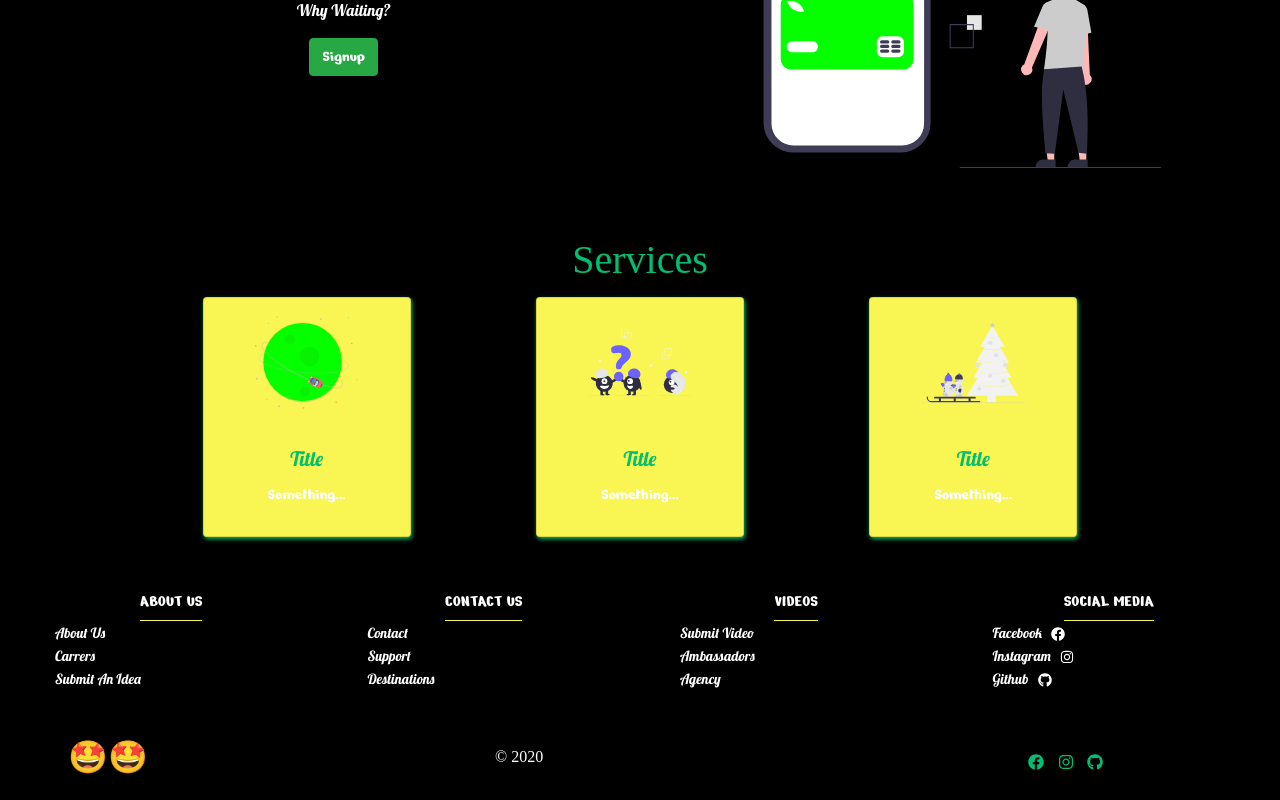
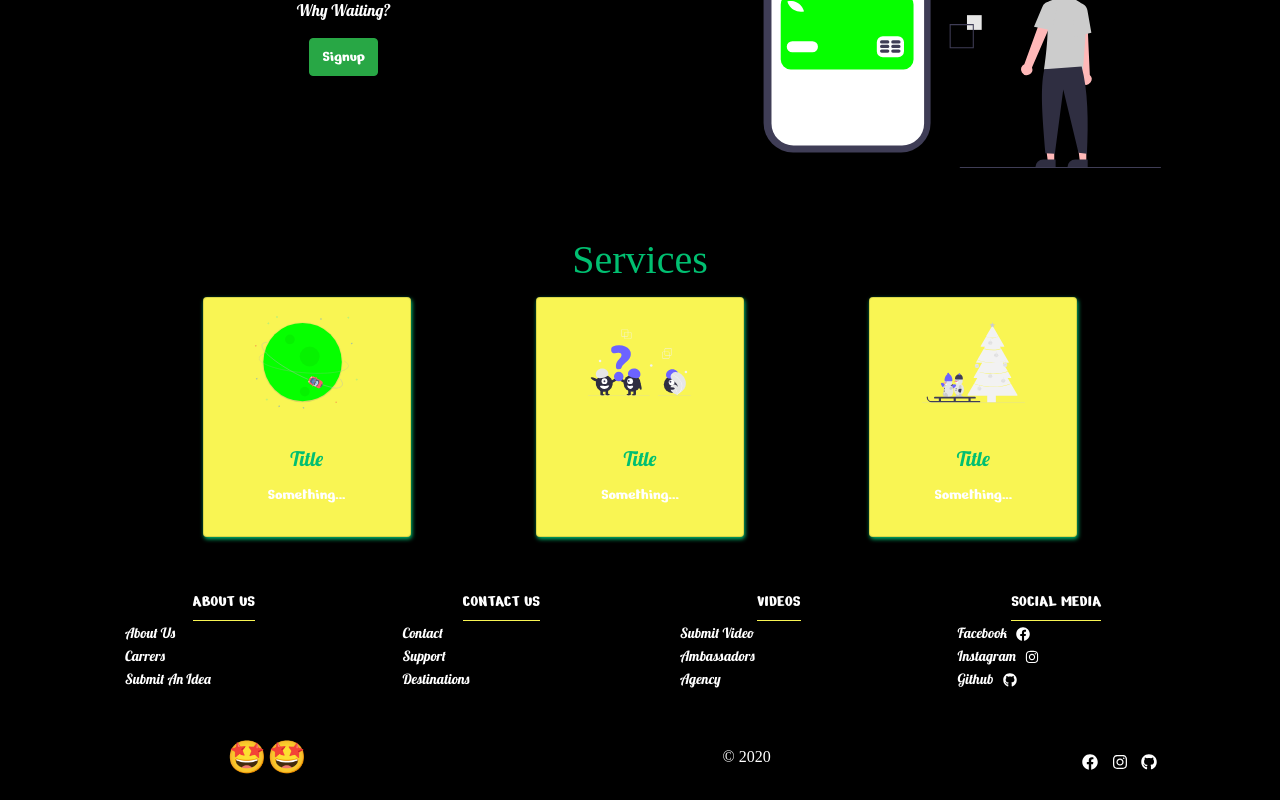
Before and after one commit to VishnuKarikkal/react-starter-project-number-2, a React (Create React App) app: page / in a window 1280 px wide. Shown: the part 2082-2882 px from the top of the page. Built offline with nearby package versions, Linux system fonts and the light colour scheme; a web font is replaced by a local one.

Commit message:
page modifications

```diff
--- a/src/components/Footer/Footer.js
+++ b/src/components/Footer/Footer.js
@@ -6,7 +6,7 @@ function Footer() {
     return (
         <div className="footer container-fluid">
 
-                <div className="row  text-center no-gutters py-3">
+                <div className="row container text-center no-gutters py-3 mx-auto">
                     <div className="col-6 col-sm-6 col-lg-3">
                         <h5 className="py-2">About us</h5>
                         <ul>
@@ -40,14 +40,14 @@ function Footer() {
                         </ul>
                     </div>
                 </div>
-                <div className="row align-items-center justify-content-center py-3">
-                    <div className="col-4">
+                <div className="row align-items-center text-center justify-content-center py-3">
+                    <div className="col-sm-4">
                         <h2>🤩🤩</h2>
                     </div>
-                    <div className="col-5 col-sm-5">
+                    <div className="col-sm-5">
                         <h6> &copy; 2020</h6>
                     </div>
-                    <div className="col-2">
+                    <div className="col-sm-2">
                     <FaFacebook /> &nbsp; <FaInstagram /> &nbsp; <FaGithub />
                     </div>
                 </div>
```
Also changed, not shown: 1 other file (tests, documents, lock files or other folders).
